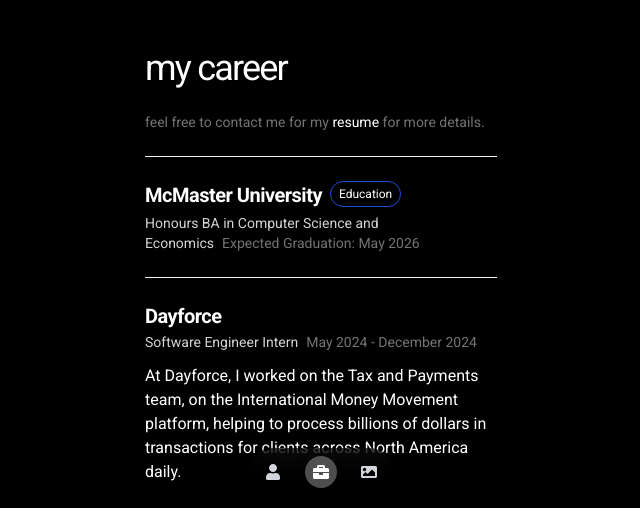
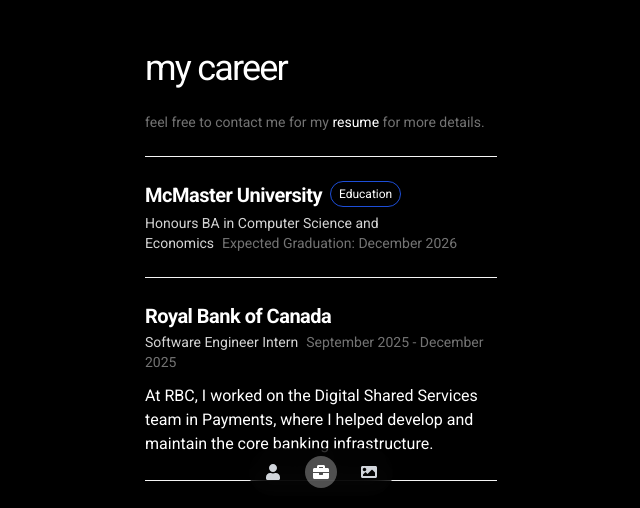
Before and after one commit to srrfrhmn/my-portfolio, a Next.js app: page /career in a window 1280 px wide. Shown: the part 288-796 px from the top of the page, without its empty margins (319-959 px from the left). Built offline with nearby package versions, Linux system fonts and the light colour scheme; a web font is replaced by a local one.

Commit message:
updated career

```diff
--- a/src/pages/career.tsx
+++ b/src/pages/career.tsx
@@ -17,7 +17,7 @@
                     <WorkItem
                         company="McMaster University"
                         position="Honours BA in Computer Science and Economics"
-                        duration="Expected Graduation: May 2026"
+                        duration="Expected Graduation: December 2026"
                         description=
                         {
                             <p>
@@ -30,6 +30,18 @@
                 </div>
 
                 <div className="rian" style={{}}>
+                    <WorkItem
+                        company="Royal Bank of Canada"
+                        position="Software Engineer Intern"
+                        duration="September 2025 - December 2025"
+                        description=
+                        {
+                            <p>
+                                At RBC, I worked on the Digital Shared Services team in Payments, where I helped develop and maintain the core banking infrastructure.
+                            </p>
+                        }
+                        // isCurrent={true}
+                    />
                     <WorkItem
                         company="Dayforce"
                         position="Software Engineer Intern"
```
